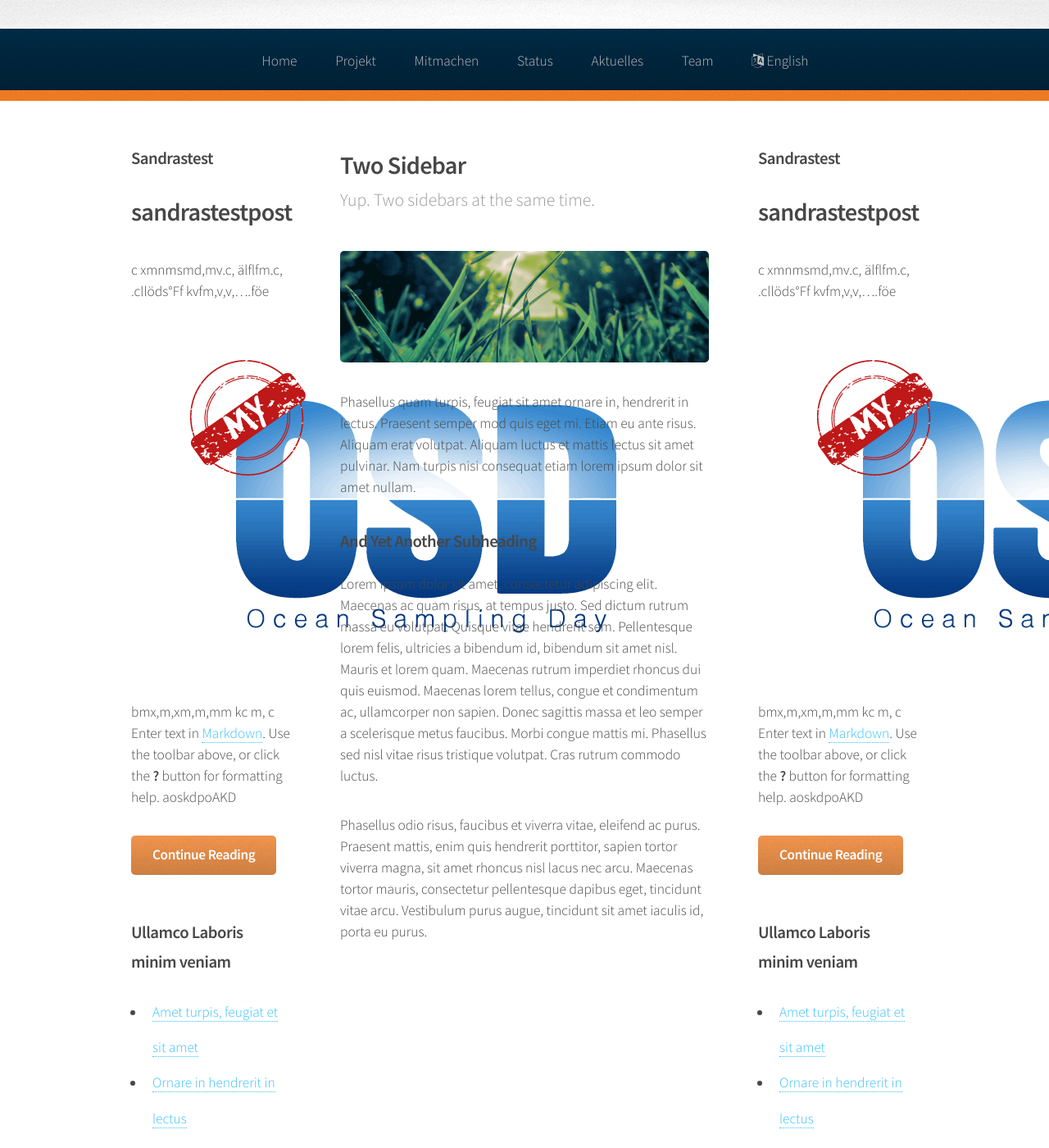
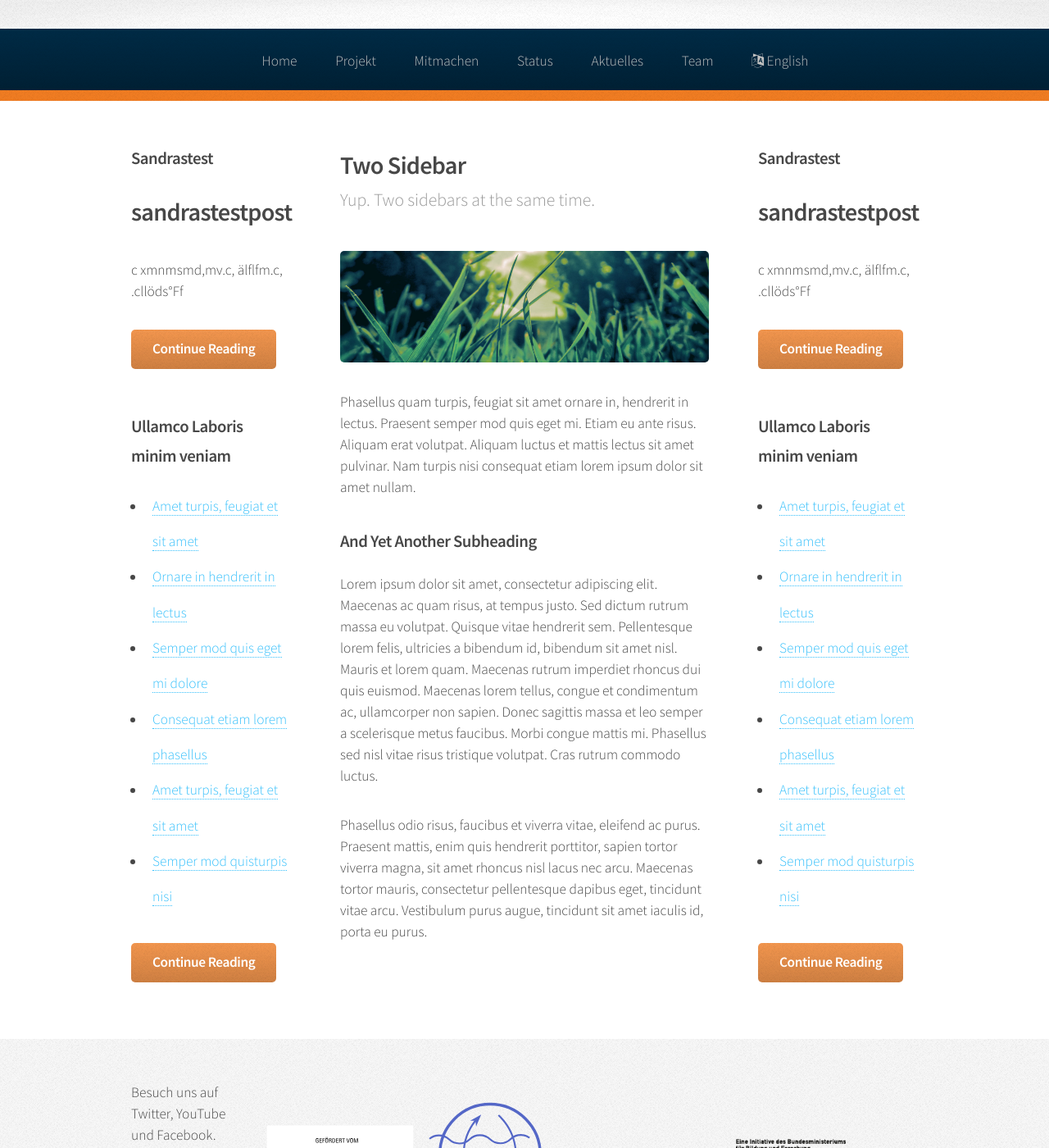
Before and after one commit to myosd/myosd.github.io, a Jekyll site: the page built from tmp/two-sidebar.html, in a window 1280 px wide and 1400 px high. Shown: the whole window at 82% size. Built offline with Jekyll 4.4.1, drawn with Linux system fonts in a browser that asks for light colours.

Commit message:
ueberschrieben :)

```diff
--- a/_posts/2016-03-15-sandrastest.md
+++ b/_posts/2016-03-15-sandrastest.md
@@ -2,18 +2,13 @@
 published: true
 ---
 
+## sandrastestpost
+c xmnmsmd,mv.c, älflfm.c, .cllöds°Ff
+
+aoskdpoAKD
 
 
-
-
-## sandrastestpost
-c xmnmsmd,mv.c, älflfm.c, .cllöds°Ff
-kvfm,v,v,....föe
-![MyOSD Logo]({{site.baseurl}}/assets/images/MyOSD-logo_transp_Hintergrund.png)
-bmx,m,xm,m,mm kc m, c
-Enter text in [Markdown](http://daringfireball.net/projects/markdown/). Use the toolbar above, or click the **?** button for formatting help.
-aoskdpoAKD
-
+sdfk;sdkf;l
 OKSAPDOKa
 
 Enter text in [Markdown](http://daringfireball.net/projects/markdown/). Use the toolbar above, or click the **?** button for formatting help.
```
